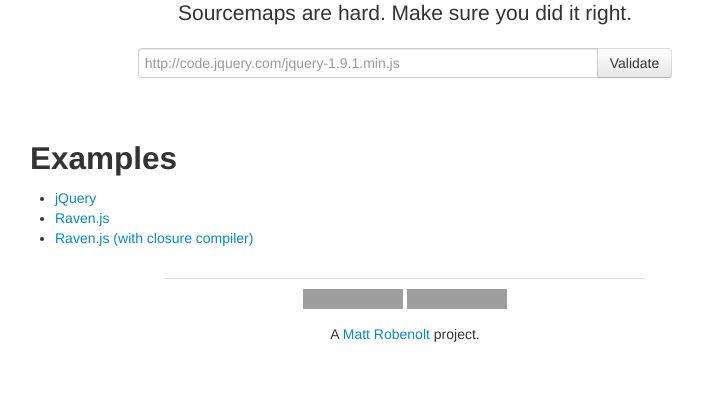
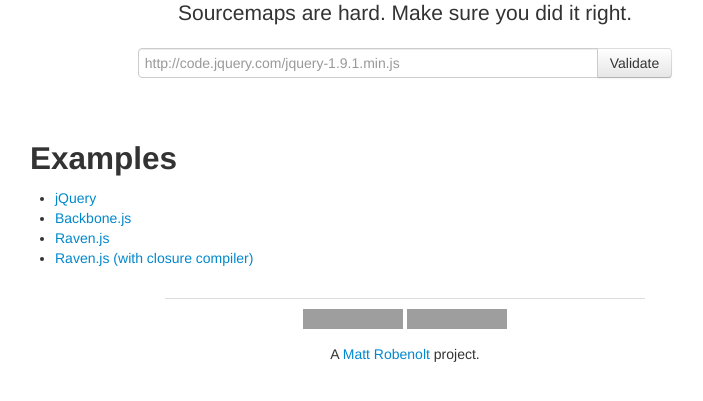
Before and after one commit to mattrobenolt/sourcemap-validator, a Python web app: template templates/index.html in a window 1280 px wide. Shown: the part 144-545 px from the top of the page, without its empty margins (235-938 px from the left). Run offline with Jinja, Linux system fonts and the light colour scheme; the template is opened without the code that fills it, so the values that code supplies are empty; grey boxes are pictures that could not be loaded.

Commit message:
Adding Backbone.js to list of examples

```diff
--- a/templates/index.html
+++ b/templates/index.html
@@ -38,7 +38,8 @@
 </div>
 <h2>Examples</h2>
 <ul>
-    <li><a href="validate?url=http%3A%2F%2Fcode.jquery.com%2Fjquery-1.9.1.min.js">jQuery</a></li>
+    <li><a href="/validate?url=http%3A%2F%2Fcode.jquery.com%2Fjquery-1.9.1.min.js">jQuery</a></li>
+    <li><a href="/validate?url=http%3A%2F%2Fdocumentcloud.github.io%2Fbackbone%2Fbackbone-min.js">Backbone.js</a></li>
     <li><a href="/validate?url=http%3A%2F%2Fd3nslu0hdya83q.cloudfront.net%2Fdist%2F1.0%2Fraven.min.js">Raven.js</a></li>
     <li><a href="/validate?url=http%3A%2F%2Fgetsentry-cdn.s3.amazonaws.com%2Ftest%2Fraven.min.js">Raven.js (with closure compiler)</a></li>
 </ul>
```
